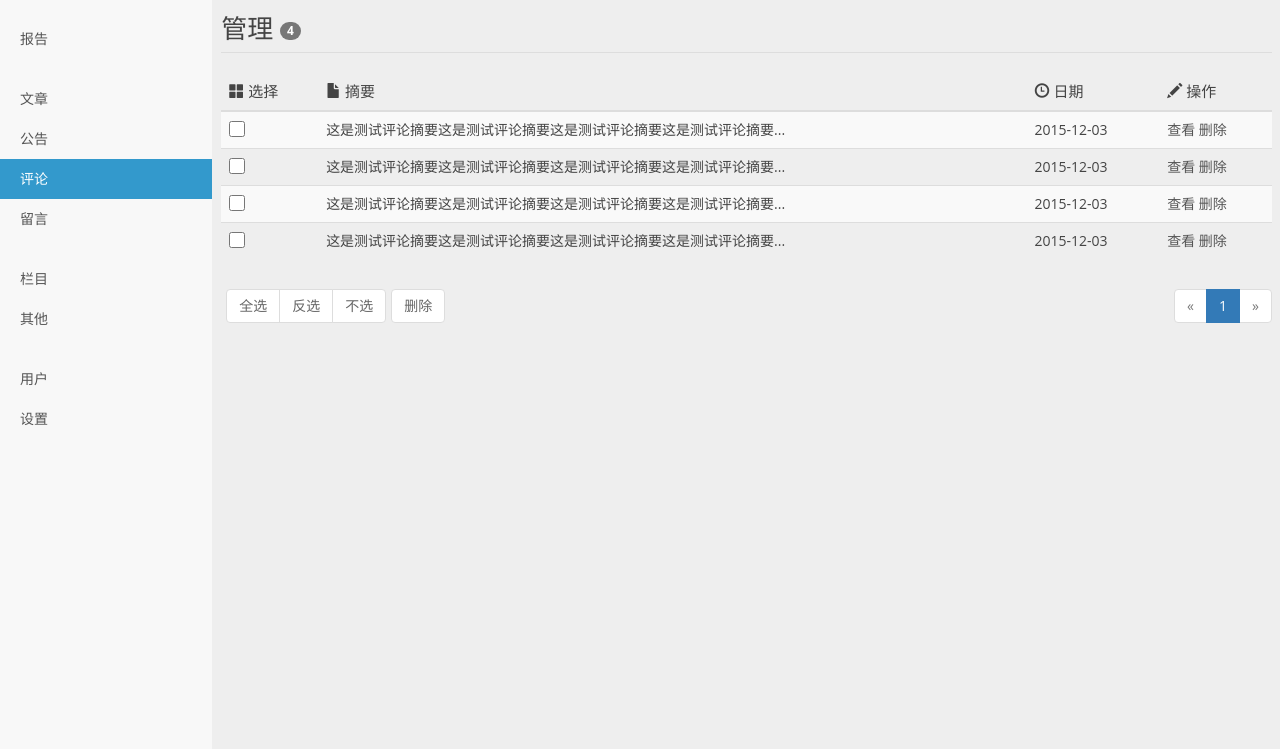
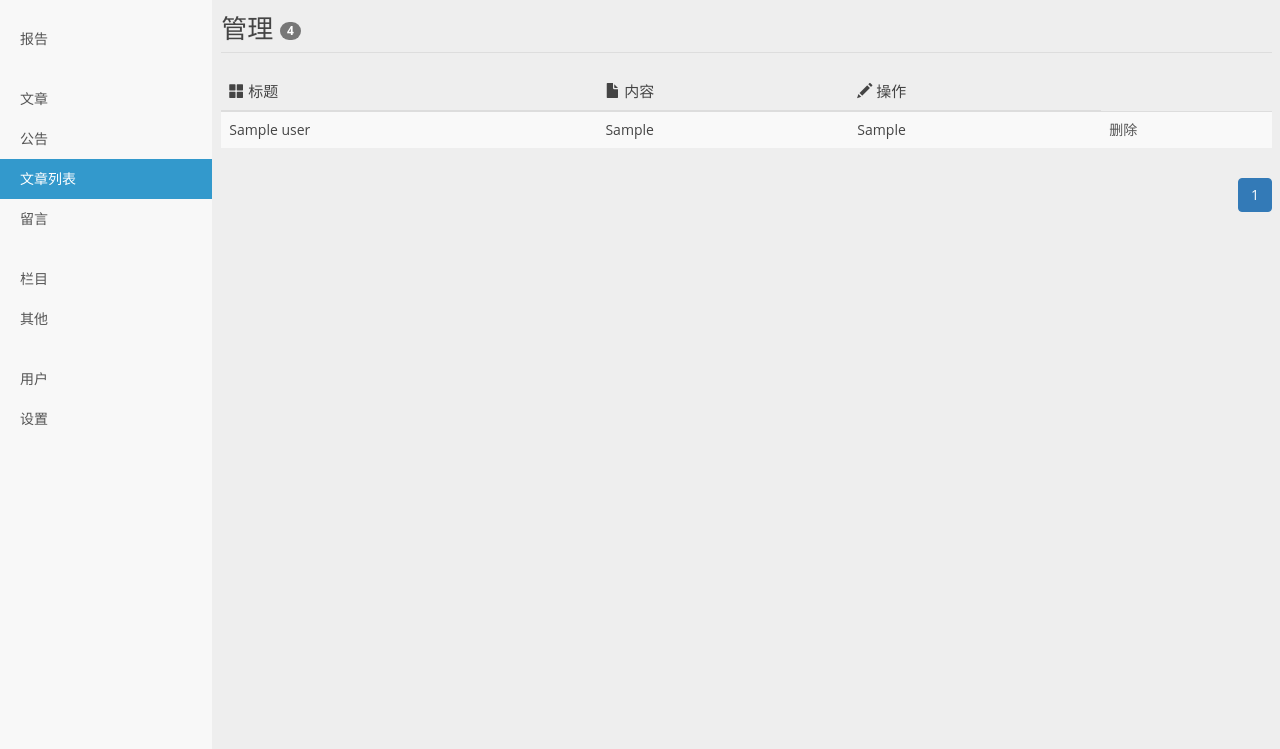
Before and after one commit to Xydezb/flask, a Python web app: template my.bk/templates/back/comment.html in a window 1280 px wide. Shown: the part 51-800 px from the top of the page. Run offline with Jinja, Linux system fonts and the light colour scheme; the template is opened without the code that fills it: most values are stand-ins (such as "Sample title", 1, 10 or a date in 2020).

Commit message:
博客再次更新

```diff
--- a/my.bk/back/models.py
+++ b/my.bk/back/models.py
@@ -28,7 +28,10 @@ class LanMu(db.Model):
 
 
 class WZ(db.Model):
-    title = db.Column(db.String(50),primary_key=True)
+    id = db.Column(db.Integer, autoincrement=True, primary_key=True)
+    title = db.Column(db.String(50), nullable=False)
     nr = db.Column(db.TEXT,nullable=False)
     ms = db.Column(db.TEXT,nullable=False)
+    create_time = db.Column(db.DateTime, default=datetime.now)
+
     __tablename__ = 'wenzhang'
--- a/my.bk/templates/back/add-article.html
+++ b/my.bk/templates/back/add-article.html
@@ -19,7 +19,7 @@
       <div class="container-fluid">
         <div class="navbar-header">
           <button type="button" class="navbar-toggle collapsed" data-toggle="collapse" data-target="#bs-example-navbar-collapse-1" aria-expanded="false"> <span class="sr-only">切换导航</span> <span class="icon-bar"></span> <span class="icon-bar"></span> <span class="icon-bar"></span> </button>
-          <a class="navbar-brand" href="/">YlsatCMS</a> </div>
+          <a class="navbar-brand" href="{{url_for('back.index')}}">YlsatCMS</a> </div>
         <div class="collapse navbar-collapse" id="bs-example-navbar-collapse-1">
           <ul class="nav navbar-nav navbar-right">
             <li><a href="">消息 <span class="badge">1</span></a></li>
@@ -52,7 +52,7 @@
       <ul class="nav nav-sidebar">
         <li class="active"><a href="/back/wenzhang/">文章</a></li>
         <li><a href="/back/gonggao/">公告</a></li>
-        <li><a href="/back/pinglun/">评论</a></li>
+        <li><a href="/back/wzlist/">文章列表</a></li>
         <li><a data-toggle="tooltip" data-placement="top" title="网站暂无留言功能">留言</a></li>
       </ul>
       <ul class="nav nav-sidebar">
--- a/my.bk/templates/back/add-notice.html
+++ b/my.bk/templates/back/add-notice.html
@@ -19,7 +19,7 @@
       <div class="container-fluid">
         <div class="navbar-header">
           <button type="button" class="navbar-toggle collapsed" data-toggle="collapse" data-target="#bs-example-navbar-collapse-1" aria-expanded="false"> <span class="sr-only">切换导航</span> <span class="icon-bar"></span> <span class="icon-bar"></span> <span class="icon-bar"></span> </button>
-          <a class="navbar-brand" href="/">YlsatCMS</a> </div>
+          <a class="navbar-brand" href="{{url_for('back.index')}}">YlsatCMS</a> </div>
         <div class="collapse navbar-collapse" id="bs-example-navbar-collapse-1">
           <ul class="nav navbar-nav navbar-right">
             <li><a href="">消息 <span class="badge">1</span></a></li>
@@ -51,7 +51,7 @@
       <ul class="nav nav-sidebar">
         <li><a href="/back/wenzhang/">文章</a></li>
         <li class="active"><a href="/back/gonggao/">公告</a></li>
-        <li><a href="/back/pinglun/">评论</a></li>
+        <li><a href="/back/wzlist/">文章列表</a></li>
         <li><a data-toggle="tooltip" data-placement="top" title="网站暂无留言功能">留言</a></li>
       </ul>
       <ul class="nav nav-sidebar">
--- a/my.bk/templates/back/category.html
+++ b/my.bk/templates/back/category.html
@@ -20,7 +20,7 @@
       <div class="container-fluid">
         <div class="navbar-header">
           <button type="button" class="navbar-toggle collapsed" data-toggle="collapse" data-target="#bs-example-navbar-collapse-1" aria-expanded="false"> <span class="sr-only">切换导航</span> <span class="icon-bar"></span> <span class="icon-bar"></span> <span class="icon-bar"></span> </button>
-          <a class="navbar-brand" href="/">YlsatCMS</a> </div>
+          <a class="navbar-brand" href="{{url_for('back.index')}}">YlsatCMS</a> </div>
         <div class="collapse navbar-collapse" id="bs-example-navbar-collapse-1">
           <ul class="nav navbar-nav navbar-right">
             <li><a href="">消息 <span class="badge">1</span></a></li>
@@ -54,7 +54,7 @@
       <ul class="nav nav-sidebar">
         <li><a href="/back/wenzhang/">文章</a></li>
         <li><a href="/back/gonggao/">公告</a></li>
-        <li><a href="/back/pinglun/">评论</a></li>
+        <li><a href="/back/wzlist/">文章列表</a></li>
         <li><a data-toggle="tooltip" data-placement="top" title="网站暂无留言功能">留言</a></li>
       </ul>
       <ul class="nav nav-sidebar">
--- a/my.bk/templates/back/comment.html
+++ b/my.bk/templates/back/comment.html
@@ -52,7 +52,7 @@
       <ul class="nav nav-sidebar">
         <li><a href="/back/wenzhang/">文章</a></li>
         <li><a href="/back/gonggao/">公告</a></li>
-        <li class="active"><a href="/back/pinglun/">评论</a></li>
+        <li class="active"><a href="/back/wzlist/">文章列表</a></li>
         <li><a data-toggle="tooltip" data-placement="top" title="网站暂无留言功能">留言</a></li>
       </ul>
       <ul class="nav nav-sidebar">
@@ -93,52 +93,47 @@
           <table class="table table-striped table-hover">
             <thead>
               <tr>
-                <th><span class="glyphicon glyphicon-th-large"></span> <span class="visible-lg">选择</span></th>
-                <th><span class="glyphicon glyphicon-file"></span> <span class="visible-lg">摘要</span></th>
-                <th><span class="glyphicon glyphicon-time"></span> <span class="visible-lg">日期</span></th>
+                <th><span class="glyphicon glyphicon-th-large"></span> <span class="visible-lg">标题</span></th>
+                <th><span class="glyphicon glyphicon-file"></span> <span class="visible-lg">内容</span></th>
                 <th><span class="glyphicon glyphicon-pencil"></span> <span class="visible-lg">操作</span></th>
               </tr>
             </thead>
+
             <tbody>
+              {% for i in users%}
               <tr>
-                <td><input type="checkbox" class="input-control" name="checkbox[]" value="" /></td>
-                <td class="article-title">这是测试评论摘要这是测试评论摘要这是测试评论摘要这是测试评论摘要...</td>
-                <td>2015-12-03</td>
-                <td><a rel="1" name="see">查看</a> <a rel="1" name="delete">删除</a></td>
+                <td>{{ i.title }}</td>
+                <td class="article-title">{{ i.nr }}</td>
+                <td>{{i.ms}}</td>
+                <td><a href="{{ url_for('back.del_wz',id=i.id)}}" name="delete">删除</a></td>
               </tr>
-              <tr>
-                <td><input type="checkbox" class="input-control" name="checkbox[]" value="" /></td>
-                <td class="article-title">这是测试评论摘要这是测试评论摘要这是测试评论摘要这是测试评论摘要...</td>
-                <td>2015-12-03</td>
-                <td><a rel="2" name="see">查看</a> <a rel="2" name="delete">删除</a></td>
-              </tr>
-              <tr>
-                <td><input type="checkbox" class="input-control" name="checkbox[]" value="" /></td>
-                <td class="article-title">这是测试评论摘要这是测试评论摘要这是测试评论摘要这是测试评论摘要...</td>
-                <td>2015-12-03</td>
-                <td><a rel="3" name="see">查看</a> <a rel="3" name="delete">删除</a></td>
-              </tr>
-              <tr>
-                <td><input type="checkbox" class="input-control" name="checkbox[]" value="" /></td>
-                <td class="article-title">这是测试评论摘要这是测试评论摘要这是测试评论摘要这是测试评论摘要...</td>
-                <td>2015-12-03</td>
-                <td><a rel="4" name="see">查看</a> <a rel="4" name="delete">删除</a></td>
-              </tr>
+              {% endfor %}
+
             </tbody>
           </table>
         </div>
         <footer class="message_footer">
           <nav>
-            <div class="btn-toolbar operation" role="toolbar">
-              <div class="btn-group" role="group"> <a class="btn btn-default" onClick="select()">全选</a> <a class="btn btn-default" onClick="reverse()">反选</a> <a class="btn btn-default" onClick="noselect()">不选</a> </div>
-              <div class="btn-group" role="group">
-                <button type="submit" class="btn btn-default" data-toggle="tooltip" data-placement="bottom" title="删除全部选中" name="checkbox_delete">删除</button>
-              </div>
-            </div>
+            <!--<div class="btn-toolbar operation" role="toolbar">-->
+              <!--<div class="btn-group" role="group"> <a class="btn btn-default" onClick="select()">全选</a> <a class="btn btn-default" onClick="reverse()">反选</a> <a class="btn btn-default" onClick="noselect()">不选</a> </div>-->
+              <!--<div class="btn-group" role="group">-->
+                <!--<button type="submit" class="btn btn-default" data-toggle="tooltip" data-placement="bottom" title="删除全部选中" name="checkbox_delete">删除</button>-->
+              <!--</div>-->
+            <!--</div>-->
             <ul class="pagination pagenav">
-              <li class="disabled"><a aria-label="Previous"> <span aria-hidden="true">&laquo;</span> </a> </li>
-              <li class="active"><a>1</a></li>
-              <li class="disabled"><a aria-label="Next"> <span aria-hidden="true">&raquo;</span> </a> </li>
+              {% if pagination.has_prev%}
+              <li class="disabled">
+                <a href="{{ url_for('back.pinglun')}}?page={{pagination.page-1}}"><span aria-hidden="true">&laquo;</span></a>
+              </li>
+              {% endif %}
+
+              <li class="active"><a>{{ pagination.page }}</a></li>
+
+              {% if pagination.has_next%}
+              <li class="disabled"> <span aria-hidden="true">
+                <a href="{{ url_for('back.pinglun')}}?page={{pagination.page+1}}">&raquo;</a></span>
+              </li>
+              {% endif %}
             </ul>
           </nav>
         </footer>
@@ -342,44 +337,44 @@
 <script src="js/bootstrap.min.js"></script>
 <script src="js/admin-scripts.js"></script>
 <script>
-$(function () {
-    $("#main table tbody tr td a").click(function () {
-        var name = $(this);
-        var id = name.attr("rel"); //对应id
-        if (name.attr("name") === "see") {
-            $.ajax({
-                type: "POST",
-                url: "/Comment/see",
-                data: "id=" + id,
-                cache: false, //不缓存此页面
-                success: function (data) {
-                    var data = JSON.parse(data);
-                    $('.see-comment-id').html(data.id);
-                    $('.see-comment-page').html(data.page);
-                    $('.see-comment-content').html(data.content);
-                    $('.see-comment-ip').html(data.ip);
-                    $('.see-comment-address').html(data.address);
-                    $('.see-comment-system').html(data.system);
-                    $('.see-comment-browser').html(data.browser);
-                    $('#seeComment').modal('show');
-                }
-            });
-        } else if (name.attr("name") === "delete") {
-            if (window.confirm("此操作不可逆，是否确认？")) {
-                $.ajax({
-                    type: "POST",
-                    url: "/Comment/delete",
-                    data: "id=" + id,
-                    cache: false, //不缓存此页面
-                    success: function (data) {
-                        window.location.reload();
-                    }
-                });
-            };
-        };
-        return false;
-    });
-});
+// $(function () {
+//     $("#main table tbody tr td a").click(function () {
+//         var name = $(this);
+//         var id = name.attr("rel"); //对应id
+//         if (name.attr("name") === "see") {
+//             $.ajax({
+//                 type: "POST",
+//                 url: "/Comment/see",
+//                 data: "id=" + id,
+//                 cache: false, //不缓存此页面
+//                 success: function (data) {
+//                     var data = JSON.parse(data);
+//                     $('.see-comment-id').html(data.id);
+//                     $('.see-comment-page').html(data.page);
+//                     $('.see-comment-content').html(data.content);
+//                     $('.see-comment-ip').html(data.ip);
+//                     $('.see-comment-address').html(data.address);
+//                     $('.see-comment-system').html(data.system);
+//                     $('.see-comment-browser').html(data.browser);
+//                     $('#seeComment').modal('show');
+//                 }
+//             });
+//         } else if (name.attr("name") === "delete") {
+//             if (window.confirm("此操作不可逆，是否确认？")) {
+//                 $.ajax({
+//                     type: "POST",
+//                     url: "/Comment/delete",
+//                     data: "id=" + id,
+//                     cache: false, //不缓存此页面
+//                     success: function (data) {
+//                         window.location.reload();
+//                     }
+//                 });
+//             };
+//         };
+//         return false;
+//     });
+// });
 </script>
 </body>
 </html>
--- a/my.bk/templates/back/index.html
+++ b/my.bk/templates/back/index.html
@@ -19,7 +19,7 @@
       <div class="container-fluid">
         <div class="navbar-header">
           <button type="button" class="navbar-toggle collapsed" data-toggle="collapse" data-target="#bs-example-navbar-collapse-1" aria-expanded="false"> <span class="sr-only">切换导航</span> <span class="icon-bar"></span> <span class="icon-bar"></span> <span class="icon-bar"></span> </button>
-          <a class="navbar-brand" href="/">YlsatCMS</a> </div>
+          <a class="navbar-brand" href="{{url_for('back.index')}}">YlsatCMS</a> </div>
         <div class="collapse navbar-collapse" id="bs-example-navbar-collapse-1">
           <ul class="nav navbar-nav navbar-right">
             <li><a href="">消息 <span class="badge">1</span></a></li>
@@ -52,7 +52,7 @@
       <ul class="nav nav-sidebar">
         <li><a href="/back/wenzhang/">文章</a></li>
         <li><a href="/back/gonggao/">公告</a></li>
-        <li><a href="/back/pinglun/">评论</a></li>
+        <li><a href="/back/wzlist/">文章列表</a></li>
         <li><a data-toggle="tooltip" data-placement="bottom" title="网站暂无留言功能">留言</a></li>
       </ul>
       <ul class="nav nav-sidebar">
```
Also changed, not shown: other parts of my.bk/templates/back/comment.html (+1 -1 lines), my.bk/back/views.py (+24 -9 lines).
